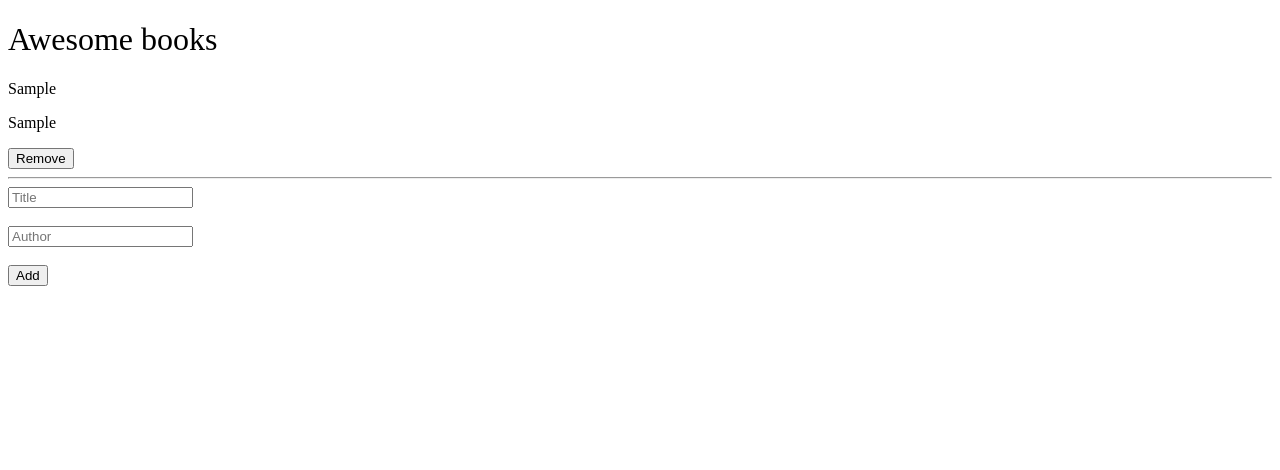
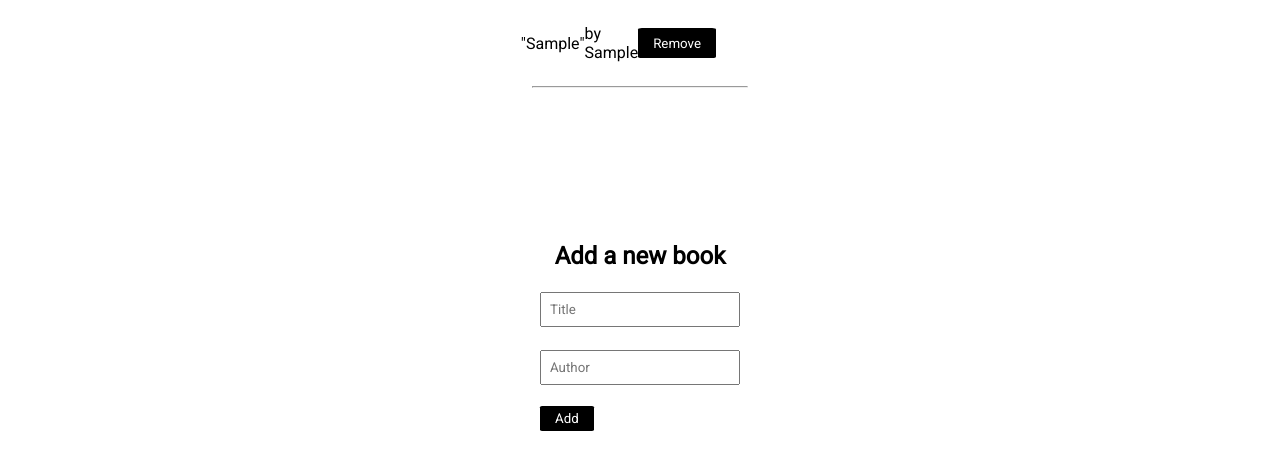
Before and after one commit to Elijahdre/Awesome-books, a plain HTML site: page index.html in a window 1280 px wide. Both pictures are taken after typing "Sample", "Sample" into the empty fields and a click on the button "Add". Drawn offline with Linux system fonts and the light colour scheme.

Commit message:
Style form

```diff
--- a/index.html
+++ b/index.html
@@ -8,16 +8,16 @@
     <link rel="stylesheet" href="style.css" />
   </head>
   <body>
-    <header>
-      <h1>Awesome books</h1>
+    <header class="books-header">
       <div id="books-container"></div>
     </header>
-    <main>
+    <main class="books-main">
+      <h2>Add a new book</h2>
       <form class="books-form" action="#">
-        <input id="title" type="text" placeholder="Title" />
+        <input class="books-form-item" id="title" type="text" placeholder="Title" required />
         <br />
         <br />
-        <input id="author" type="text" placeholder="Author" />
+        <input class="books-form-item" id="author" type="text" placeholder="Author" required/>
         <br />
         <br />
         <button class="add-btn" type="submit">Add</button>
--- a/script.js
+++ b/script.js
@@ -22,8 +22,8 @@ function addBook(title, author) {
   booksArr.forEach((book, index) => {
     bookItem.innerHTML = `
     <div class="book-item">
-    <p class="book-title">${book.title}</p>
-    <p class="book-author">${book.author}</p>
+    <p class="book-title">"${book.title}"</p>
+    <p class="book-author">by ${book.author}</p>
     <button type="button" id="${index}" class="remove-btn">Remove</button>
     </div>
     <hr>`;
--- a/style.css
+++ b/style.css
@@ -1,7 +1,70 @@
+@import url('https://fonts.googleapis.com/css2?family=Roboto&display=swap');
+
 * {
   box-sizing: border-box;
+  font-family: 'Roboto', sans-serif;
 }
 
-h1 {
-  font-weight: 300;
+.books-header {
+  display: flex;
+  flex-direction: column;
+  align-items: center;
 }
+
+.books-main {
+  display: flex;
+  flex-direction: column;
+  align-items: center;
+  margin-top: 10%;
+}
+
+.books-form-item {
+  padding: 8px;
+  margin: 2px 0;
+  width: 200px;
+}
+
+.books-form-item:focus {
+  border: 3px solid #555;
+}
+
+.add-btn {
+  border: none;
+  border-radius: 5%;
+  padding: 5px 15px;
+  text-align: center;
+  text-decoration: none;
+  background-color: black;
+  color: white;
+  transition-duration: 0.4s;
+}
+
+.add-btn:hover {
+  border: 1px solid black;
+  background-color: white;
+  color: black;
+}
+
+.books-container {
+  border: 5px solid black;
+}
+
+.book-item {
+  display: flex;
+  flex-direction: row;
+  justify-content: center;
+  align-items: center;
+  width: 80%;
+}
+
+.remove-btn {
+  border: none;
+  border-radius: 5%;
+  padding: 5px 15px;
+  text-align: center;
+  text-decoration: none;
+  background-color: black;
+  color: white;
+  height: 30px;
+  transition-duration: 0.4s;
+}
```
